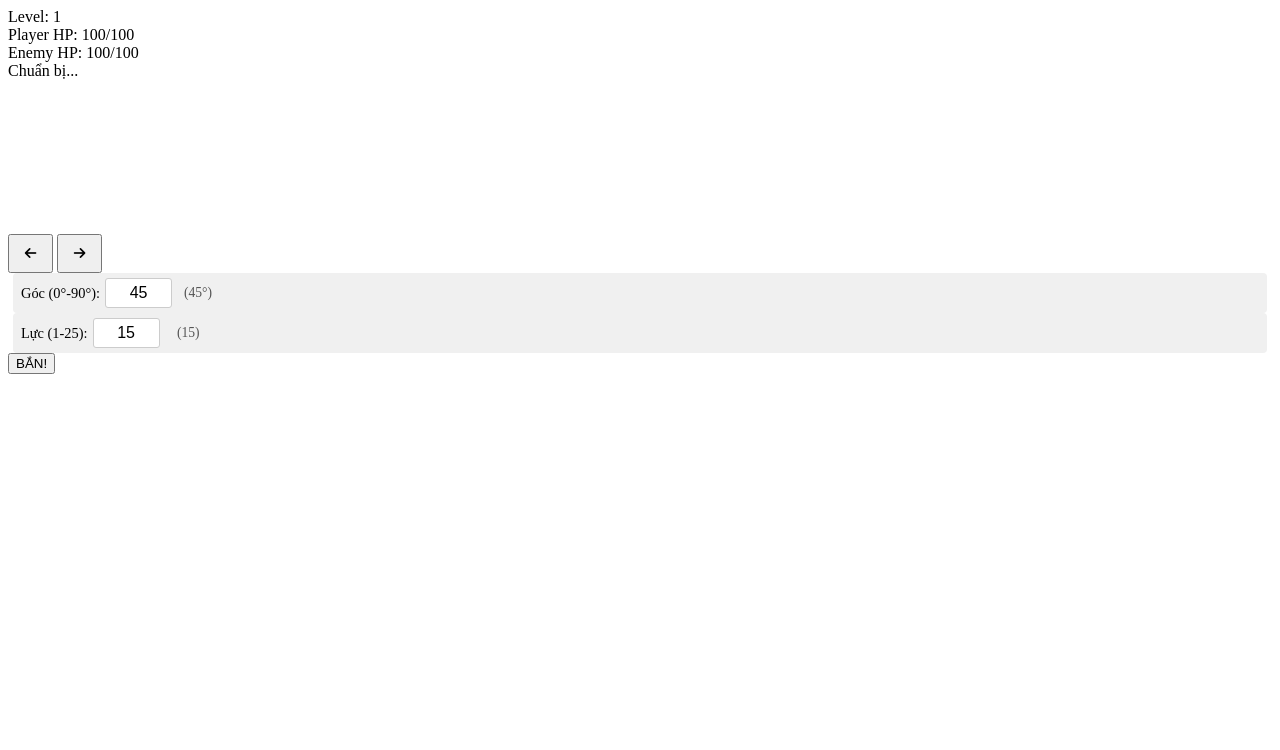
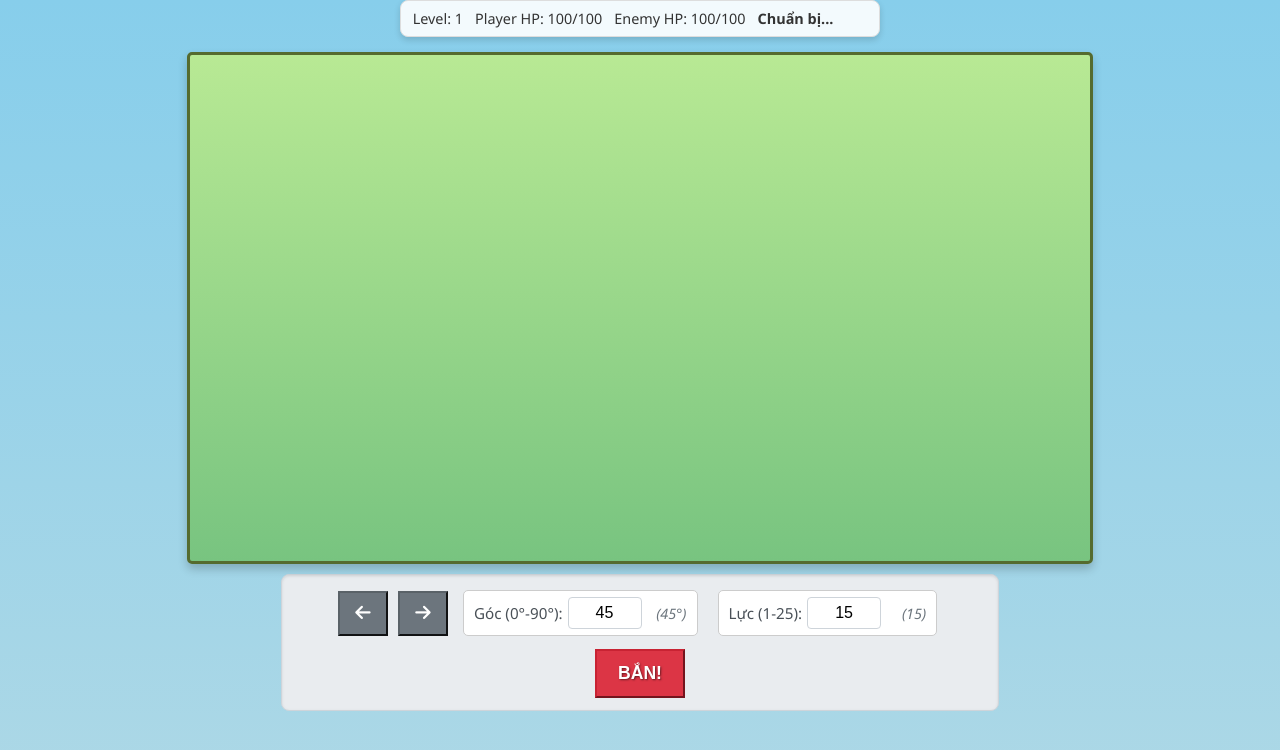
Before and after one commit to lyminhthai2009/Game-Test, a plain HTML site: page index.html in a window 1280 px wide. Drawn offline with Linux system fonts and the light colour scheme.

Commit message:
Update style.css

```diff
--- a/style.css
+++ b/style.css
@@ -1,54 +1,170 @@
-/* ... (Các style cũ giữ nguyên) ... */
+body {
+    margin: 0;
+    padding: 0;
+    display: flex;
+    flex-direction: column;
+    align-items: center;
+    min-height: 100vh; /* Đảm bảo đủ cao */
+    background: linear-gradient(to bottom, #87CEEB, #ADD8E6); /* Gradient trời */
+    font-family: 'Segoe UI', Tahoma, Geneva, Verdana, sans-serif; /* Font đẹp hơn */
+    overflow-x: hidden; /* Tránh cuộn ngang */
+    color: #333;
+}
+
+/* Khu vực thông tin game và vật lý đặt cạnh nhau */
+.top-info-container {
+    display: flex;
+    justify-content: space-between; /* Đẩy 2 khu vực ra xa */
+    width: 95%;
+    max-width: 900px; /* Tăng chiều rộng tối đa */
+    margin-top: 10px;
+    gap: 15px;
+}
+
+#game-info, #physics-data {
+    background-color: rgba(255, 255, 255, 0.9); /* Nền trắng mờ */
+    padding: 8px 12px;
+    border-radius: 8px;
+    box-shadow: 0 3px 6px rgba(0,0,0,0.15);
+    font-size: 0.9em;
+    border: 1px solid #ddd;
+}
+
+#game-info {
+    display: flex;
+    flex-wrap: wrap;
+    gap: 12px; /* Khoảng cách lớn hơn chút */
+    align-items: center;
+}
+#game-info div { white-space: nowrap; }
+#turn-indicator { font-weight: bold; }
+#message-display { font-weight: bold; margin-left: 10px;}
+
+
+#physics-data {
+    font-size: 0.85em; /* Nhỏ hơn một chút */
+    max-width: 350px; /* Giới hạn chiều rộng */
+}
+#physics-data h4 {
+    margin: 0 0 5px 0;
+    color: #0056b3; /* Màu xanh dương đậm */
+    border-bottom: 1px solid #eee;
+    padding-bottom: 3px;
+}
+#physics-data p {
+    margin: 3px 0;
+    line-height: 1.4;
+}
+#physics-data span { /* Giá trị số liệu */
+    font-weight: bold;
+    color: #d9534f; /* Màu đỏ cam */
+    margin-left: 5px;
+    background-color: #f9f9f9;
+    padding: 1px 4px;
+    border-radius: 3px;
+    border: 1px solid #eee;
+}
+
+
+#game-container {
+    width: 95%;
+    max-width: 900px; /* Đồng bộ với top-info */
+    aspect-ratio: 16 / 9;
+    /* background-color: #90EE90; */ /* Sử dụng ảnh nền hoặc màu phức tạp hơn */
+    background: linear-gradient(to bottom, #b8e994, #78c480); /* Gradient cỏ */
+    border: 3px solid #556B2F; /* Viền màu rêu đậm */
+    box-shadow: 0 5px 10px rgba(0, 0, 0, 0.2);
+    position: relative;
+    margin-top: 15px; /* Khoảng cách với thông tin */
+    border-radius: 5px; /* Bo góc nhẹ */
+}
+
+#gameCanvas {
+    display: block;
+    width: 100%;
+    height: 100%;
+    border-radius: 3px; /* Bo góc canvas bên trong */
+}
 
 #controls {
-    /* ... (Các style cũ giữ nguyên) ... */
-    align-items: center; /* Căn giữa các item theo chiều dọc */
+    display: flex;
+    justify-content: center;
+    flex-wrap: wrap;
+    padding: 12px 8px;
+    background-color: #e9ecef; /* Màu nền xám nhạt */
+    border-radius: 8px;
+    margin-top: 10px;
+    gap: 10px; /* Tăng gap */
+    width: 90%;
+    max-width: 700px; /* Rộng hơn chút */
+    align-items: center;
+    border: 1px solid #ced4da;
+    box-shadow: inset 0 1px 3px rgba(0,0,0,0.1);
 }
 
-/* Style cho nhóm input */
 .input-group {
     display: flex;
     align-items: center;
     gap: 5px;
-    background-color: #f0f0f0; /* Nền nhẹ cho nhóm input */
-    padding: 5px 8px;
+    background-color: #fff;
+    padding: 6px 10px;
+    border-radius: 5px;
+    margin: 3px 5px;
+    border: 1px solid #ccc;
+}
+.input-group label {
+    font-size: 0.95em;
+    white-space: nowrap;
+    color: #495057;
+}
+.input-group input[type="number"] {
+    width: 60px;
+    padding: 6px;
+    border: 1px solid #ced4da;
     border-radius: 4px;
-    margin: 0 5px; /* Khoảng cách giữa các nhóm */
+    font-size: 1em;
+    text-align: center;
+    transition: border-color 0.15s ease-in-out, box-shadow 0.15s ease-in-out;
+}
+.input-group input[type="number"]:focus {
+    border-color: #80bdff;
+    outline: 0;
+    box-shadow: 0 0 0 0.2rem rgba(0, 123, 255, 0.25);
+}
+.input-group input[type=number]::-webkit-inner-spin-button,
+.input-group input[type=number]::-webkit-outer-spin-button {
+  -webkit-appearance: none; margin: 0;
+}
+.input-group input[type=number] { -moz-appearance: textfield; }
+
+.input-group span {
+    font-size: 0.9em;
+    color: #6c757d;
+    min-width: 40px;
+    text-align: right;
+    font-style: italic;
 }
 
-.input-group label {
-    font-size: 0.9em;
-    white-space: nowrap;
+#btn-left, #btn-right {
+    min-width: 50px;
+    padding: 10px 15px;
+    background-color: #6c757d; /* Màu nút xám */
+    border-color: #5a6268;
+    color: white;
+    font-size: 1.1em;
 }
+#btn-left:active, #btn-right:active { background-color: #5a6268; }
 
-.input-group input[type="number"] {
-    width: 55px; /* Độ rộng ô nhập */
-    padding: 5px;
-    border: 1px solid #ccc;
-    border-radius: 3px;
-    font-size: 1em;
-    text-align: center;
+#btn-fire {
+    background-color: #dc3545; /* Màu đỏ đậm hơn */
+    border-color: #c82333;
+    font-weight: bold;
+    min-width: 90px;
+    color: white;
+    text-shadow: 1px 1px 2px rgba(0,0,0,0.5);
+    padding: 12px 18px; /* To hơn */
+    font-size: 1.1em;
+    transition: background-color 0.15s ease-in-out;
 }
-/* Ẩn mũi tên tăng giảm mặc định của trình duyệt (tùy chọn) */
-.input-group input[type=number]::-webkit-inner-spin-button,
-.input-group input[type=number]::-webkit-outer-spin-button {
-  -webkit-appearance: none;
-  margin: 0;
-}
-.input-group input[type=number] {
-  -moz-appearance: textfield; /* Firefox */
-}
-
-.input-group span { /* Hiển thị giá trị trực quan */
-    font-size: 0.85em;
-    color: #555;
-    min-width: 35px; /* Đảm bảo có không gian */
-    text-align: right;
-}
-
-
-/* Điều chỉnh lại nút bấm di chuyển nếu cần */
-#btn-left, #btn-right {
-    min-width: 45px;
-    padding: 10px 12px;
-}
+#btn-fire:hover { background-color: #c82333; }
+#btn-fire:active { background-color: #bd2130; }
```
